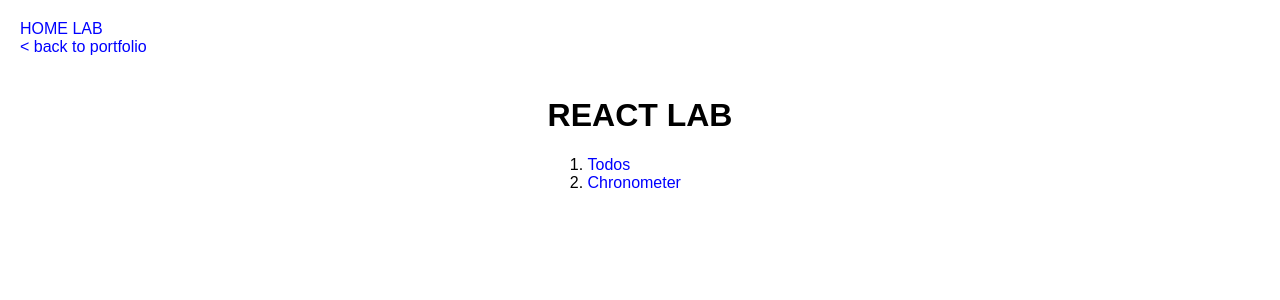
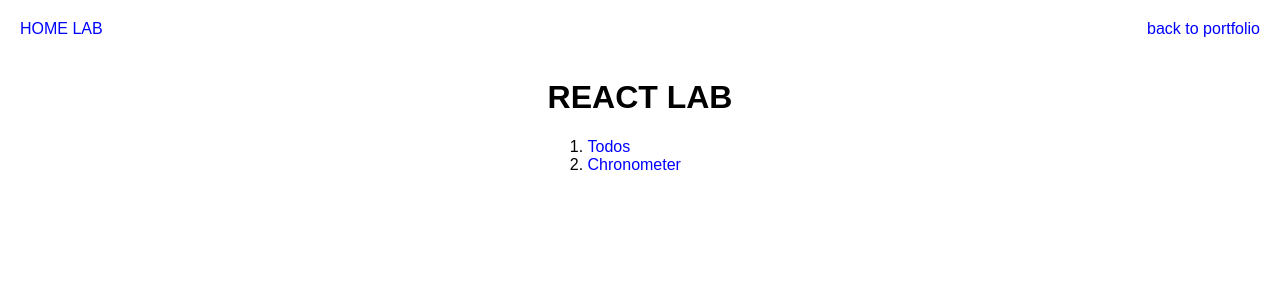
Before and after one commit to matteobarone/react-lab, a React (Create React App) app: page / in a window 1280 px wide. Shown: the top 300 px of the page. Built offline with nearby package versions, Linux system fonts and the light colour scheme.

Commit message:
style(app): header

```diff
--- a/package.json
+++ b/package.json
@@ -17,5 +17,5 @@
     "test": "react-scripts test --env=jsdom",
     "eject": "react-scripts eject"
   },
-  "homepage": "https://matteobarone.github.io/react"
+  "homepage": "https://matteobarone.io/react"
 }
--- a/src/app/App.js
+++ b/src/app/App.js
@@ -21,8 +21,9 @@ export default class App extends React.Component {
 
 const Header = () => (
   <header>
-    <Link to="/"> HOME LAB </Link><br/>
-    <a href="https://matteobarone.github.io"> &lt; back to portfolio  </a>
+    <Link className="left" to="/"> HOME LAB </Link>
+    <a className="right" href="/"> back to portfolio  </a>
+    <div className="clear" />
   </header>
 );
 
--- a/src/app/style/shared.scss
+++ b/src/app/style/shared.scss
@@ -34,10 +34,21 @@ ul {
   };
 }
 
-
 button {
   appearance: none;
   min-width: 100px;
   padding: 10px;
   margin: 5px;
 }
+
+.left {
+  float: left;
+}
+
+.right {
+  float: right;
+}
+
+.clear {
+  clear: both;
+}
```
